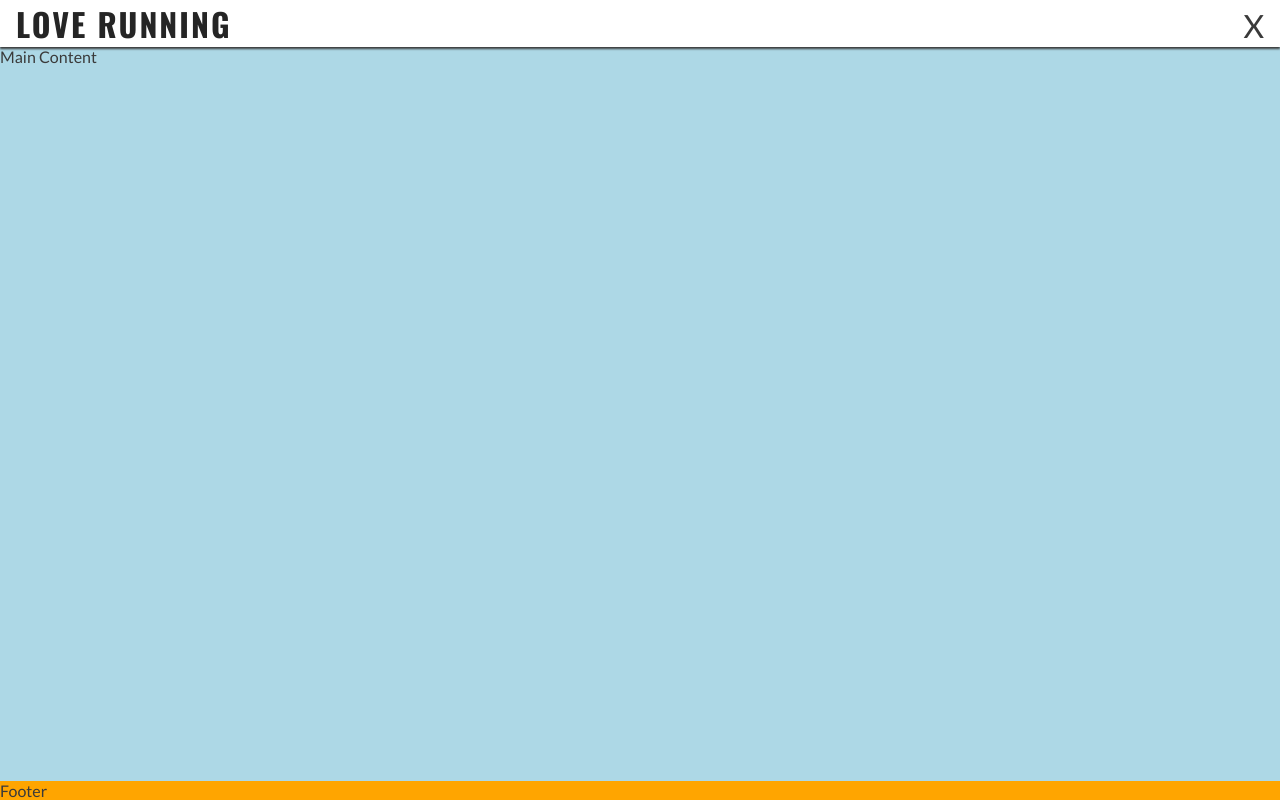
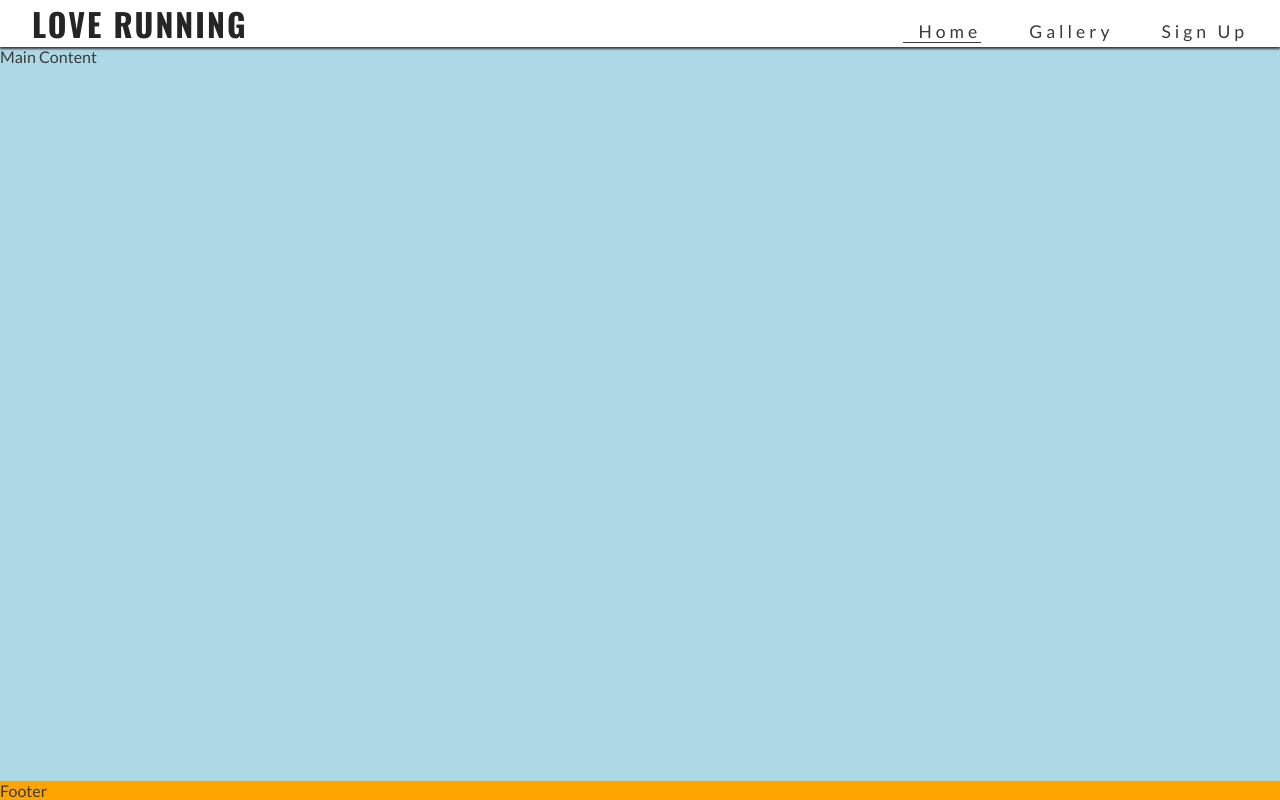
Before and after one commit to DarylMurphyCoder/love-running, a plain HTML site: page index.html in a window 1280 px wide. Drawn offline with nearby package versions, Linux system fonts and the light colour scheme.

Commit message:
(Display navbar items,hide toggle label)

```diff
--- a/assets/css/styles.css
+++ b/assets/css/styles.css
@@ -71,4 +71,42 @@ flex: 1 0 auto;
 margin-top: 47px;}
 
 /* Footer */
+
 footer {background-color: orange;}
+
+/*Media Query: Tablets and larger (768px and up) */
+
+@media screen and (min-width: 768px) {
+
+/* Header */
+nav {display:block;
+    position: relative;
+    box-shadow: none;
+    width: fit-content;
+    padding-right: 1rem;
+}
+#menu {display: flex;}
+
+#menu > li {padding-left: 1rem;}
+
+.nav-toggle-label {display: none;}
+
+    /* Header styles for larger screens */
+    header {padding: 0 2rem;}
+
+    #menu {display: flex;
+    gap: 2rem;}
+
+    #menu > li {margin-bottom: 0;}
+
+    /* Hide nav toggle on larger screens */
+    .nav-toggle-label {display: none;}
+
+    nav {position: static;
+    box-shadow: none;
+    width: auto;
+    padding: 0;
+    display: block;
+    top: auto;}
+
+}
```
